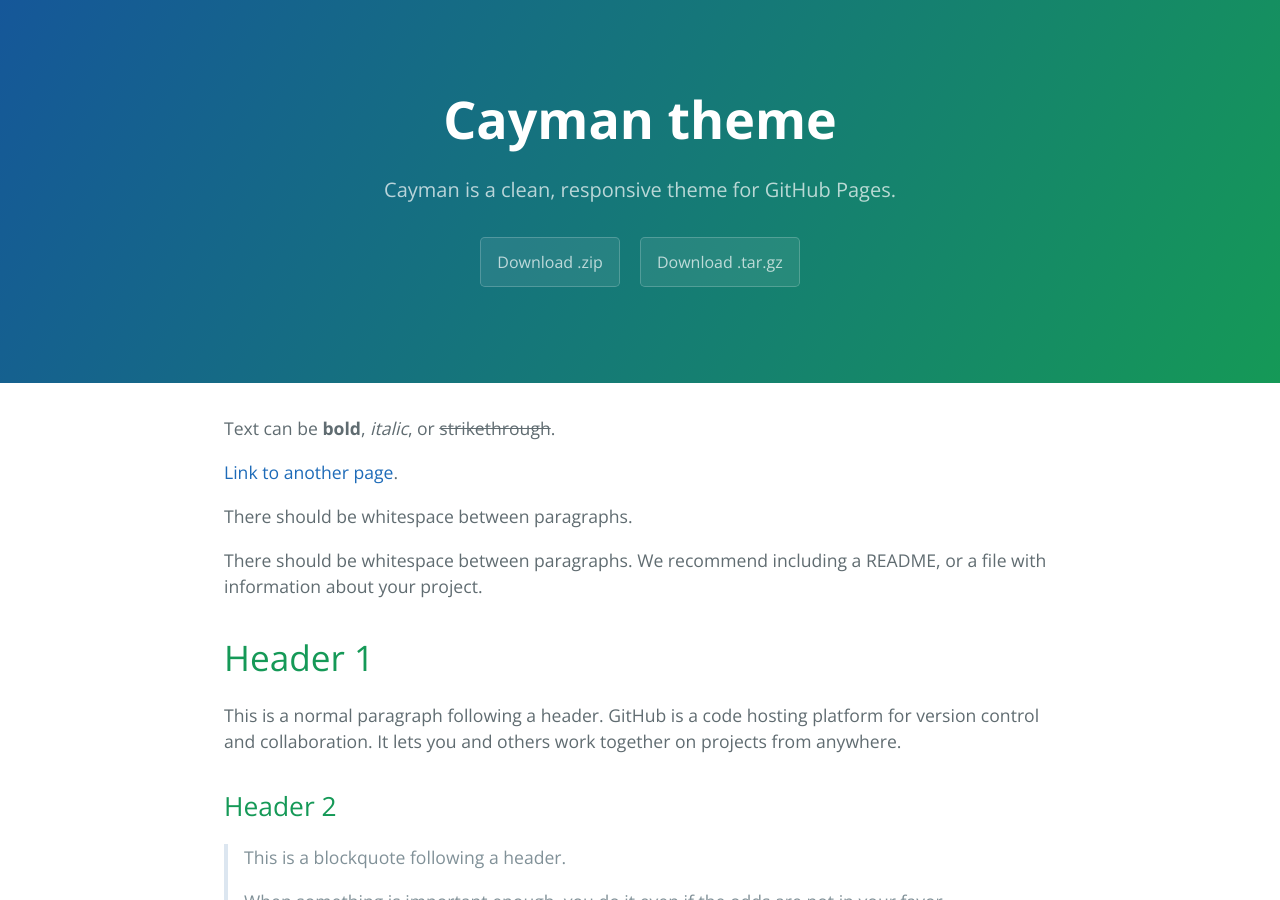
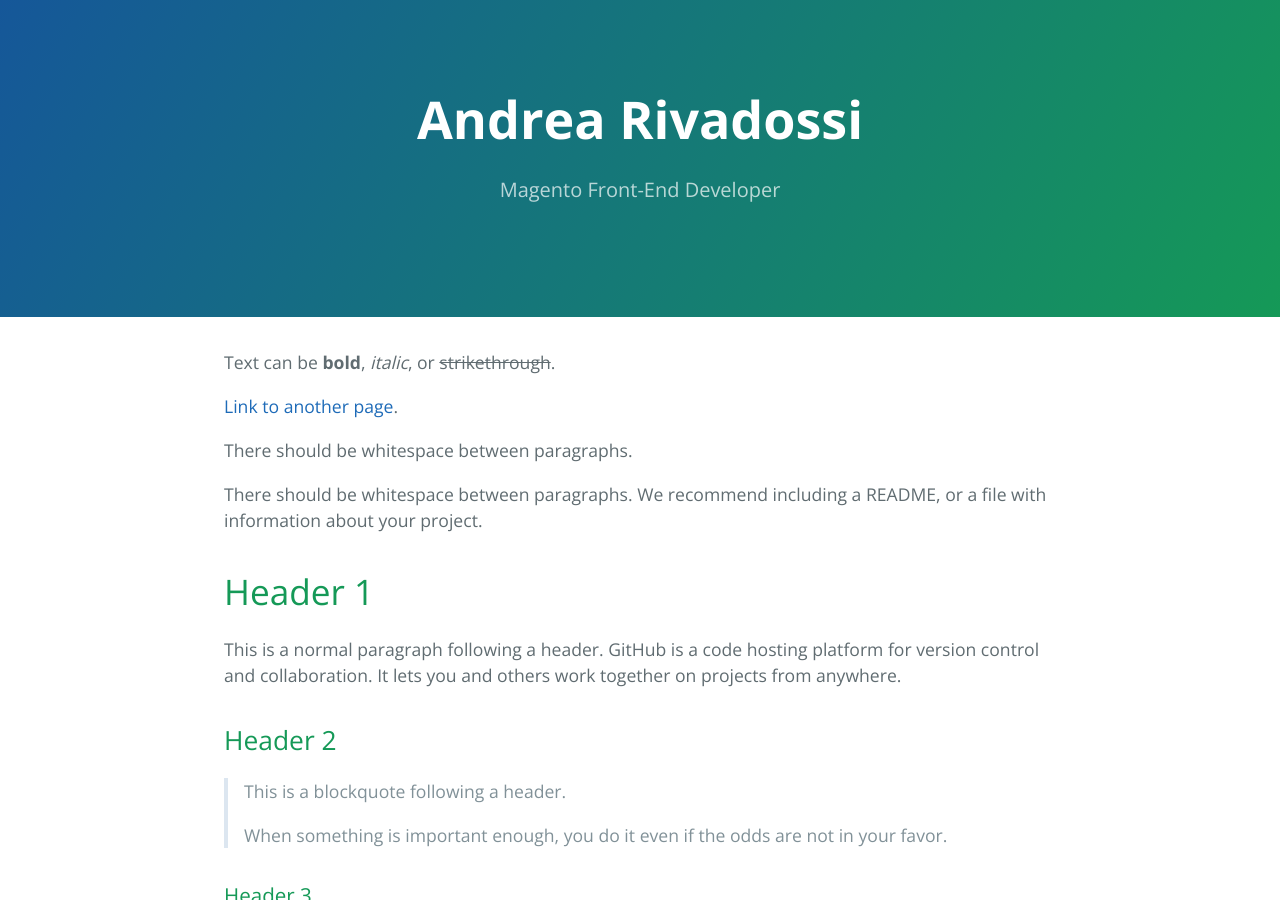
Before and after one commit to AndreaRivadossi/andrearivadossi.github.io, a Jekyll site: the page built from index.md, in a window 1280 px wide and 900 px high. Built offline with Jekyll 4.4.1, drawn with Linux system fonts in a browser that asks for light colours.

Commit message:
Aggiornamento informazioni

```diff
--- a/_config.yml
+++ b/_config.yml
@@ -1,5 +1,5 @@
-title: Cayman theme
-description: Cayman is a clean, responsive theme for GitHub Pages.
-show_downloads: true
+title: Andrea Rivadossi
+description: Magento Front-End Developer
+show_downloads: false
 google_analytics:
 theme: jekyll-theme-cayman
```
